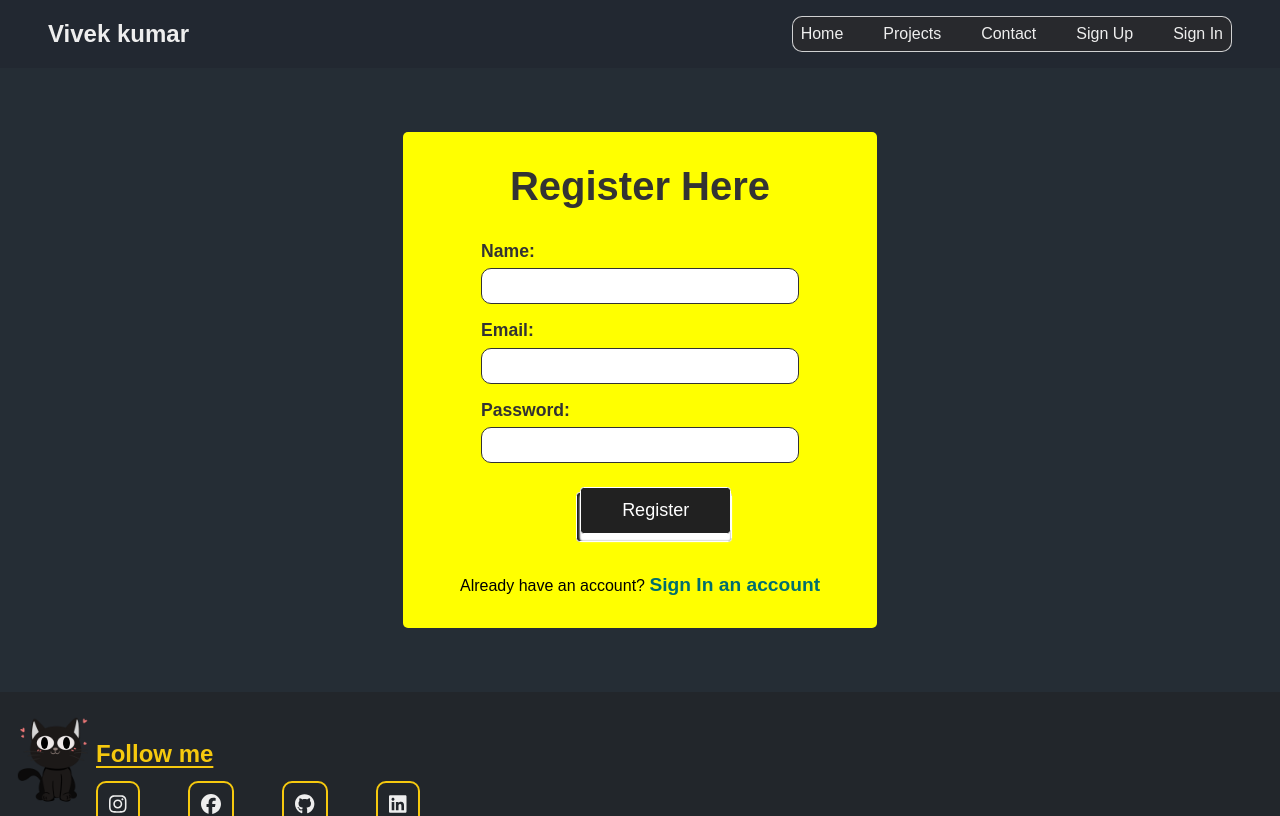
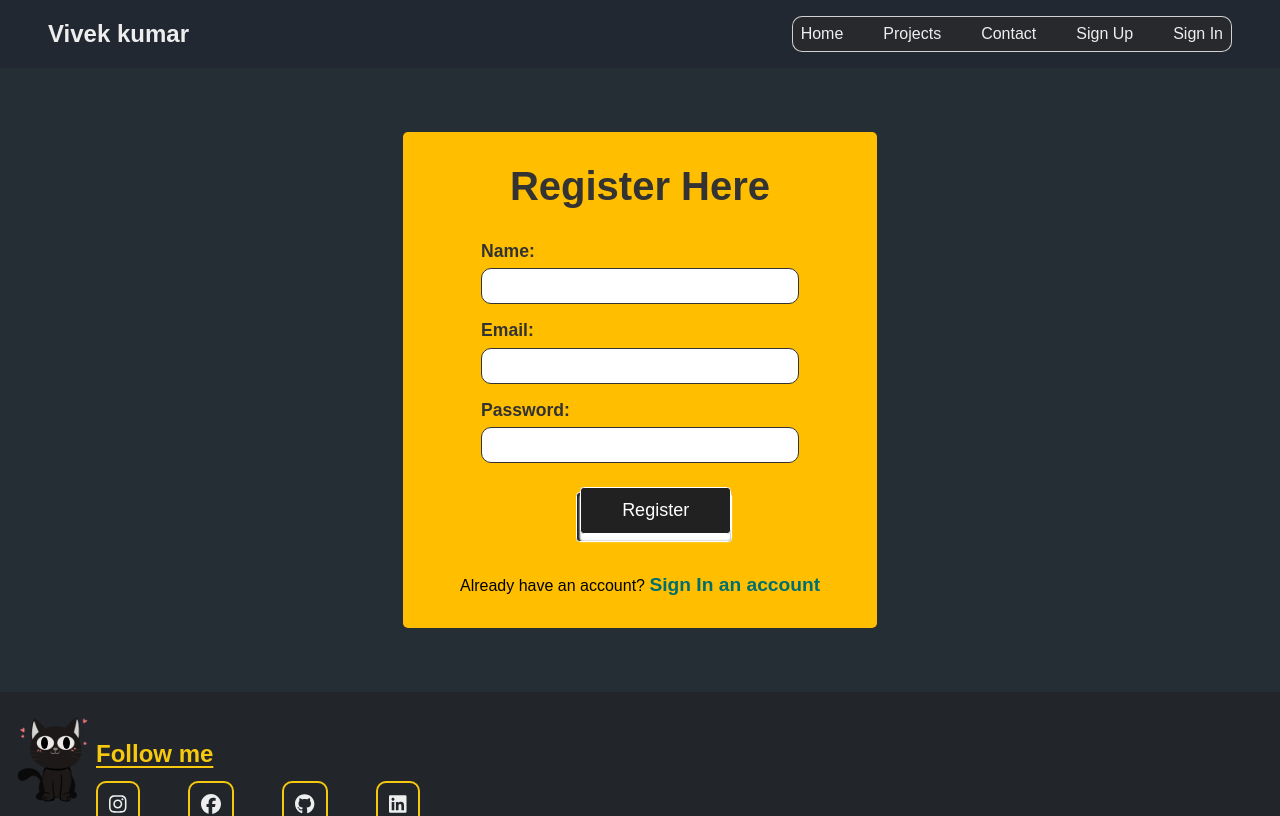
Before and after one commit to Latios11/vkPortfolio, a React (Vite) app: page /signup in a window 1280 px wide. Shown: the top 816 px of the page. Built offline with nearby package versions, Linux system fonts and the light colour scheme; no server answers.

Commit message:
Projects done

```diff
--- a/src/components/SignIn/SignIn.css
+++ b/src/components/SignIn/SignIn.css
@@ -12,7 +12,7 @@
     width: 30%;
     min-width: 300px;
     padding: 2rem 4rem;
-    background: yellow;
+    background: rgb(255, 191, 0);
     display: flex;
     align-items: center;
     justify-content: center;
--- a/src/components/SignUp/SignUp.css
+++ b/src/components/SignUp/SignUp.css
@@ -11,7 +11,7 @@
     width: 30%;
     min-width: 300px;
     padding: 2rem 4rem;
-    background: yellow;
+    background: rgb(255, 191, 0);
     display: flex;
     align-items: center;
     justify-content: center;
```
